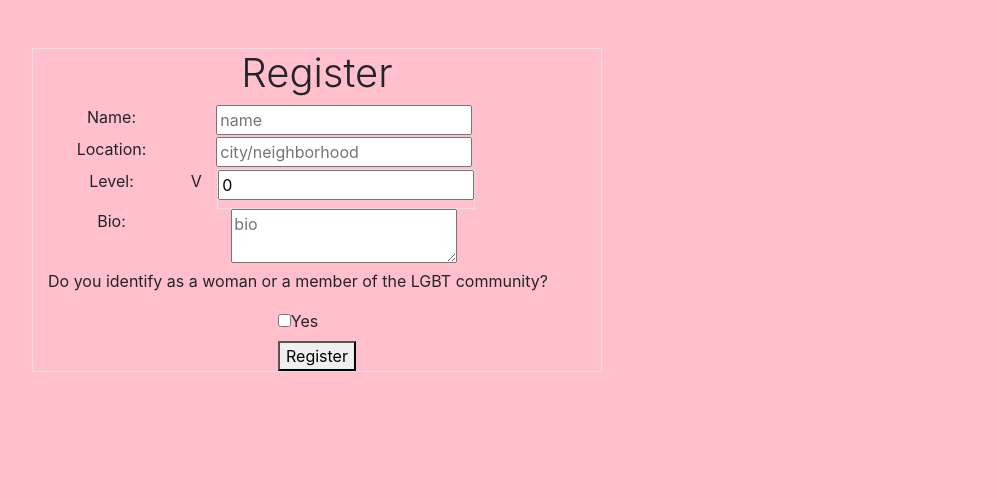
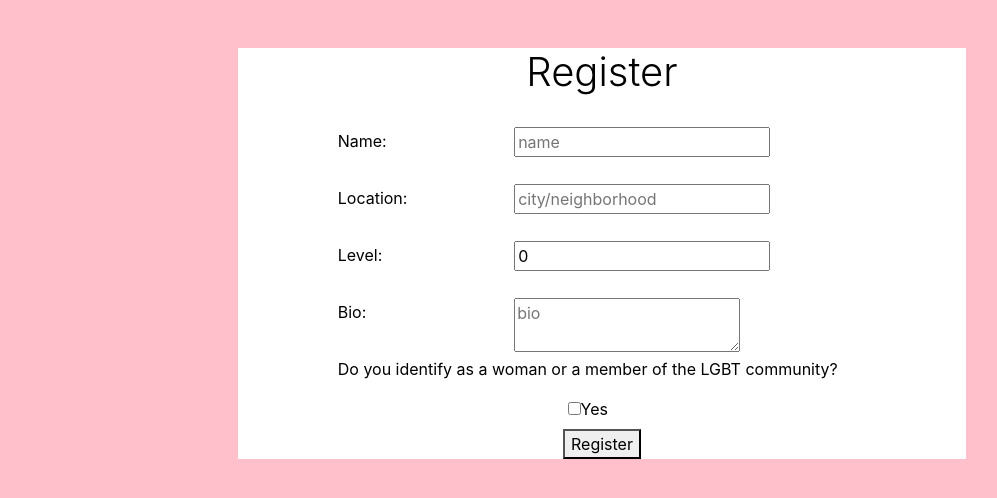
Before and after one commit to newmanlucy/BoulderBuddies, a React (Create React App) app in the folder boulder-buddies-frontend/: page /register in a window 1280 px wide. Shown: the top 498 px of the page, without its empty margins (38-1035 px from the left). Built offline with nearby package versions, Linux system fonts and the light colour scheme.

Commit message:
fixed register alignment

```diff
--- a/boulder-buddies-frontend/src/components/home.jsx
+++ b/boulder-buddies-frontend/src/components/home.jsx
@@ -14,8 +14,6 @@ const center = {
 };
 
 class Home extends Component {
-
-
 
   constructor(props){
     super(props)
@@ -66,12 +64,10 @@ class Home extends Component {
       <div className="home">
         <div className="container">
           <div className="border row align-items-center my-5">
-              <div className="border row col-lg-12">
               <div className="border col-lg-7">
                 <Map center={center} containerStyle={containerStyle} others={this.state.others.results} />
               </div>
               <div className="border col-lg-2"></div>
-              <div className="border col-lg-3">
                 {Object.entries(this.state.others.results).map(([idx, climber]) => (
                   <div key={climber.name}>
                       <ClimberCard climber={climber}/>
@@ -83,9 +79,7 @@ class Home extends Component {
                     position={climber.location}
                   />
                 ))} */}
-              </div>
             </div>
-          </div>
         </div>
       </div>
     );
--- a/boulder-buddies-frontend/src/components/register.jsx
+++ b/boulder-buddies-frontend/src/components/register.jsx
@@ -1,6 +1,6 @@
 import React, {Component} from "react";
 import '../styles/back.css'
-
+import '../styles/register-box.css'
 
 class Register extends Component {
 
@@ -63,45 +63,42 @@ class Register extends Component {
       <div className="register">
         <div className="container">
           <div className="row align-items-center my-5">
-            <div className="border col-lg-6">
+            <div className="box">
               <h1 className="font-weight-light">Register</h1>
               <form method="post">
                 <fieldset>
                     <div className="row col-lg-12">
-                      <div className="col-lg-3">
+                      <div className="text-center">
                         <label htmlFor="username">Name: </label>
                       </div>
-                      <div className="col-lg-8">
+                      <div className="name-center">
                         <input type="text" name="username" id="username" placeholder="name" value={this.state.username} onChange={this.handleChange}/>
                       </div>
                     </div>
                     <div className="row col-lg-12">
-                      <div className="col-lg-3">
+                      <div className="text-center">
                         <label htmlFor="location">Location: </label>
                       </div>
-                      <div className="col-lg-8">
+                      <div className="location-center">
                         <input type="text" name="location" id="location" placeholder="city/neighborhood" value={this.state.location} onChange={this.handleChange}/>
                       </div>
                     </div>
                     <div className="row col-lg-12">
-                      <div className="col-lg-3">
+                      <div className="text-center">
                         <label htmlFor="level">Level:</label>
                       </div>
-                      <div className="col-lg-1">
-                        <p>V</p>
-                      </div>
-                      <div className="border">
+                      <div className="level-center">
                         <input type="number" name="level" id="level" value={this.state.level} onChange={this.handleChange}/>
                       </div>
                     </div>
                     <div className="row col-lg-12">
-                      <div className="col-lg-3">
+                      <div className="text-center">
                         <label htmlFor="bio">Bio: </label>
                       </div>
-                      <div className="col-lg-8">
+                      <div className="bio-center">
                         <textarea name="bio" id="bio" placeholder="bio" value={this.state.bio} onChange={this.handleChange}> </textarea>
                       </div>
-                      <div>
+                      <div className="text-center">
                         <p> Do you identify as a woman or a member of the LGBT community?</p>
                         <input type="checkbox" id="gender" name="gender" value={this.state.gender} onChange={this.handleChange}></input>
                         <label htmlFor="gender">Yes</label>
--- /dev/null
+++ b/boulder-buddies-frontend/src/styles/register-box.css
@@ -0,0 +1,39 @@
+.box {
+    background-color: white;
+    color: black;
+    margin: auto;
+}
+
+.text-center {
+    text-align: center;
+    padding-top: 25px;
+    padding-left: 100px;
+}
+
+.name-center {
+    margin: auto;
+    position: absolute;
+    top: 40%;
+    left: 40%;
+}
+
+.level-center {
+    margin: auto;
+    position: absolute;
+    top: 40%;
+    left: 40%;
+}
+
+.location-center {
+    margin: auto;
+    position: absolute;
+    top: 40%;
+    left: 40%;
+}
+
+.bio-center {
+    margin: auto;
+    position: absolute;
+    top: 15%;
+    left: 40%;
+}
```
